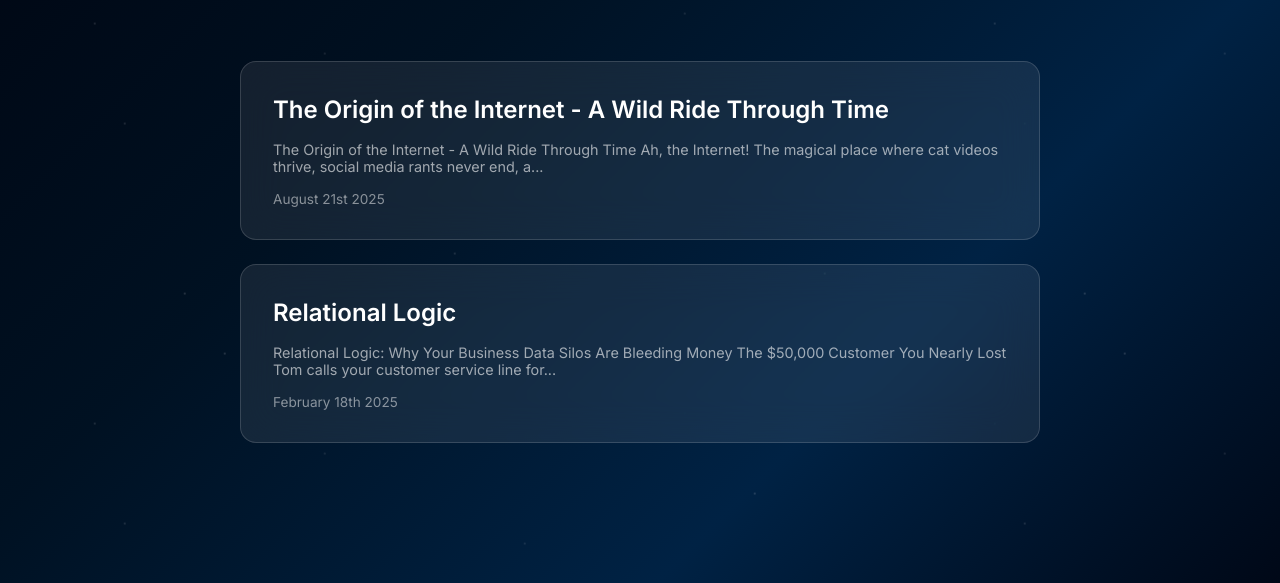
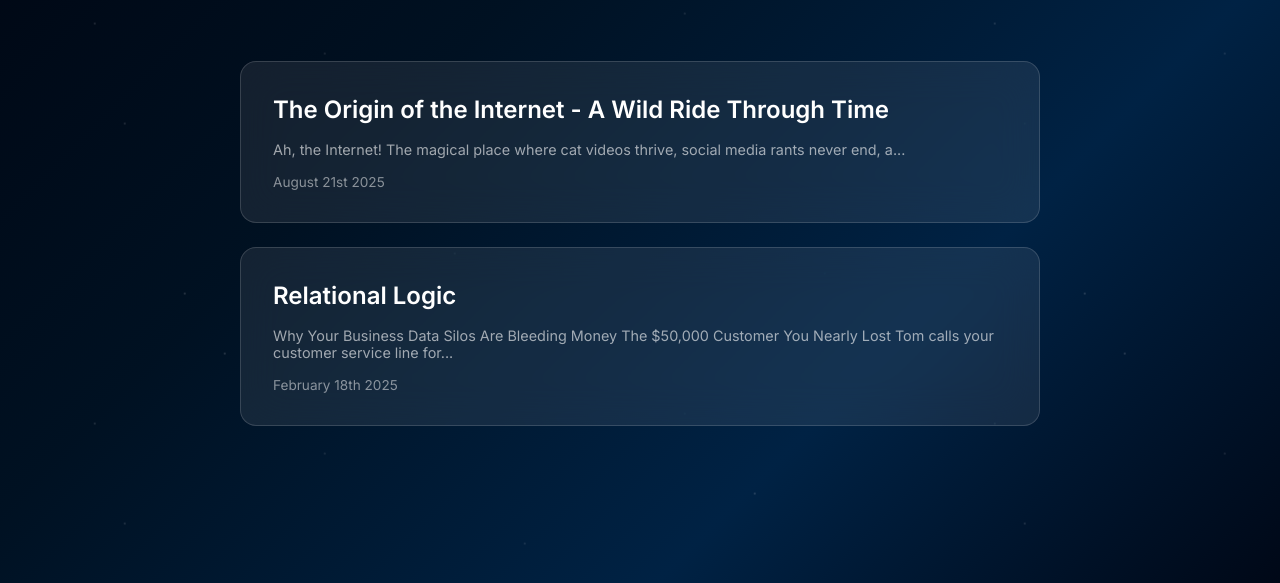
Before and after one commit to AnthonyDiCarlo/Blog, a website: page index.html in a window 1280 px wide. Shown: the part 217-800 px from the top of the page. Drawn offline with Linux system fonts and the light colour scheme.

Commit message:
Update index.html

```diff
--- a/index.html
+++ b/index.html
@@ -33,15 +33,13 @@
     <section class="blog-grid" id="blog">
             <a href="the-origin-of-the-internet-a-wild-ride-through-time.html" class="blog-card">
                 <h2>The Origin of the Internet - A Wild Ride Through Time</h2>
-                <p>The Origin of the Internet - A Wild Ride Through Time
-
-Ah, the Internet! The magical place where cat videos thrive, social media rants never end, a...</p>
+                <p>Ah, the Internet! The magical place where cat videos thrive, social media rants never end, a...</p>
                 <div class="date">August 21st 2025</div>
             </a>
 
             <a href="relational-logic.html" class="blog-card">
                 <h2>Relational Logic</h2>
-                <p>Relational Logic: Why Your Business Data Silos Are Bleeding Money
+                <p>Why Your Business Data Silos Are Bleeding Money
 
  The $50,000 Customer You Nearly Lost
 
```
